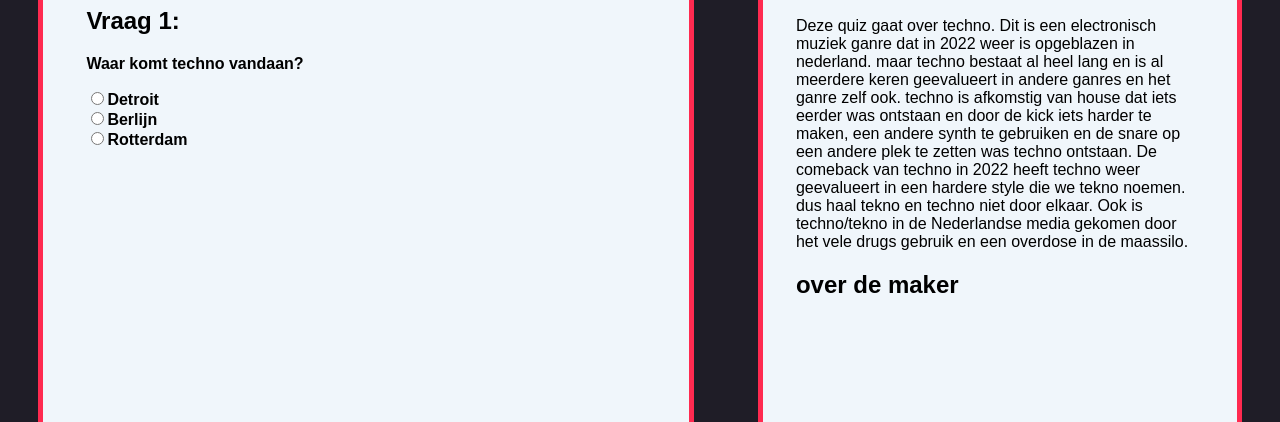
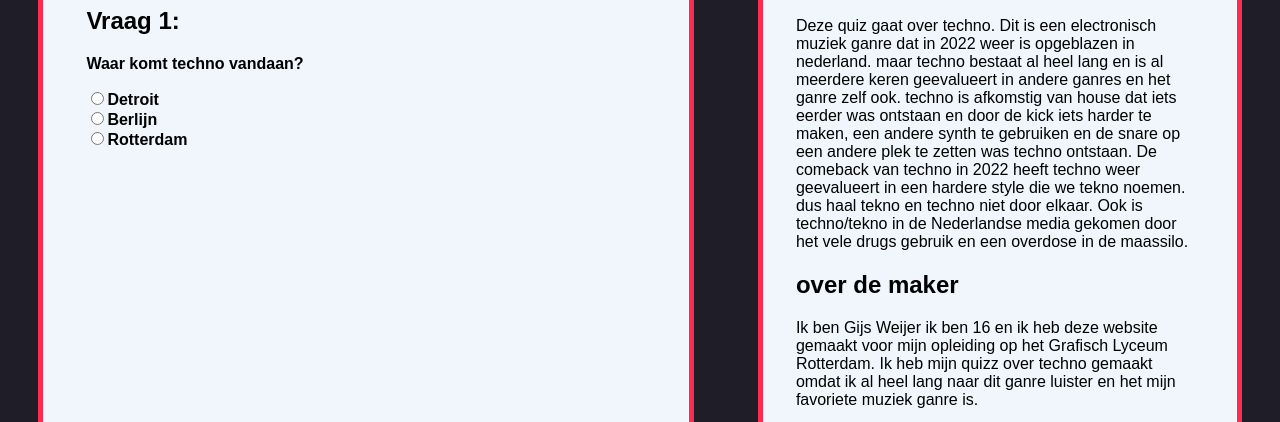
Before and after one commit to WBackx/Quizie, a plain HTML site: page Quiz/Quizes/Pagina_GIjs/index.html in a window 1280 px wide. Shown: the part 378-800 px from the top of the page. Drawn offline with nearby package versions, Linux system fonts and the light colour scheme; a script that the page names is missing; a web font is replaced by a local one.

Commit message:
TEXT OVER MIJ
GIJS TEKST OVER MIJ

```diff
--- a/Quiz/Quizes/Pagina_GIjs/index.html
+++ b/Quiz/Quizes/Pagina_GIjs/index.html
@@ -46,6 +46,10 @@
             door het vele drugs gebruik en een overdose in de maassilo.
         </p>
         <h2>over de maker</h2>
+        <p>
+            Ik ben Gijs Weijer ik ben 16 en ik heb deze website gemaakt voor mijn opleiding op het Grafisch Lyceum Rotterdam.
+            Ik heb mijn quizz over techno gemaakt omdat ik al heel lang naar dit ganre luister en het mijn favoriete muziek ganre is.
+        </p>
     </div>
 </div>
 
```
